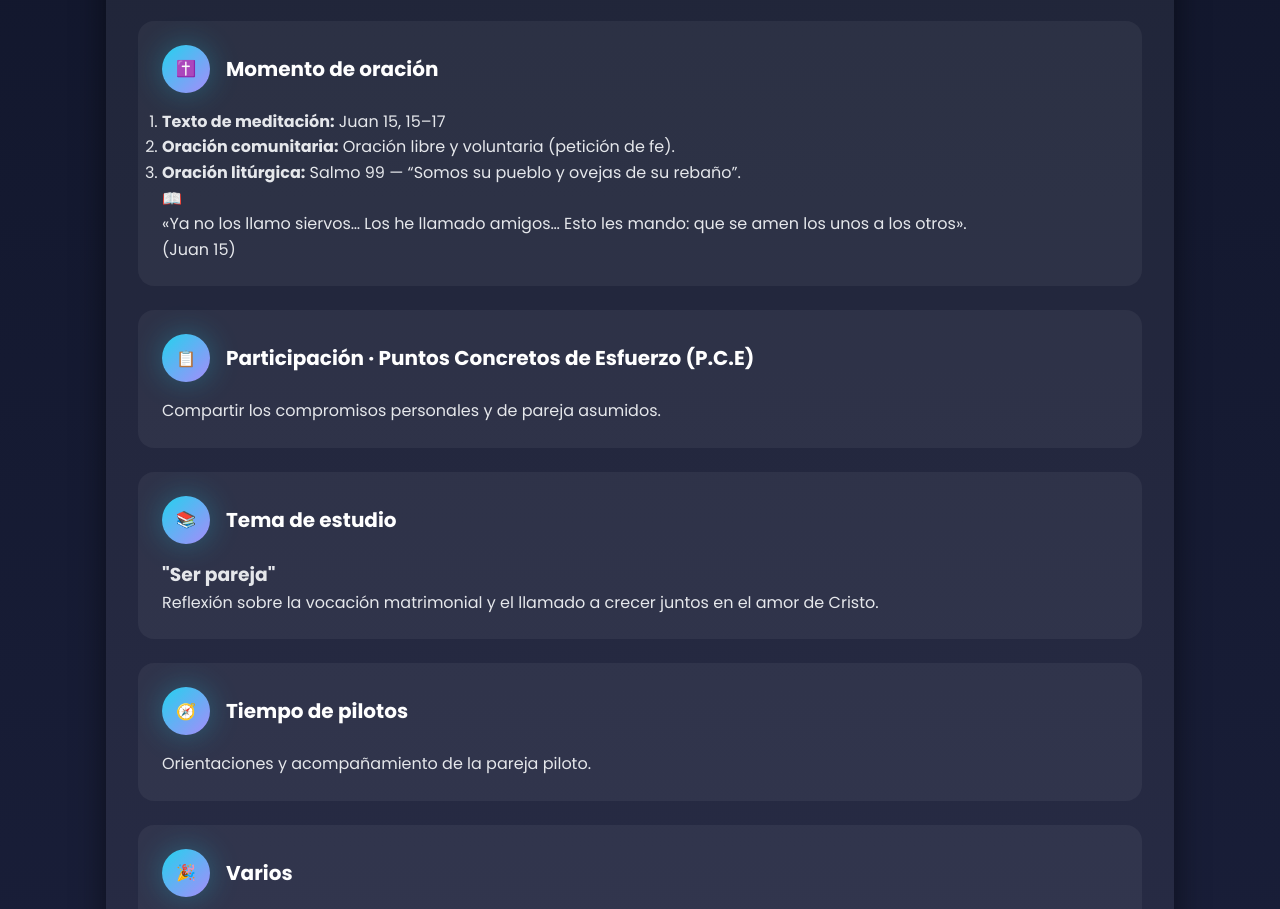
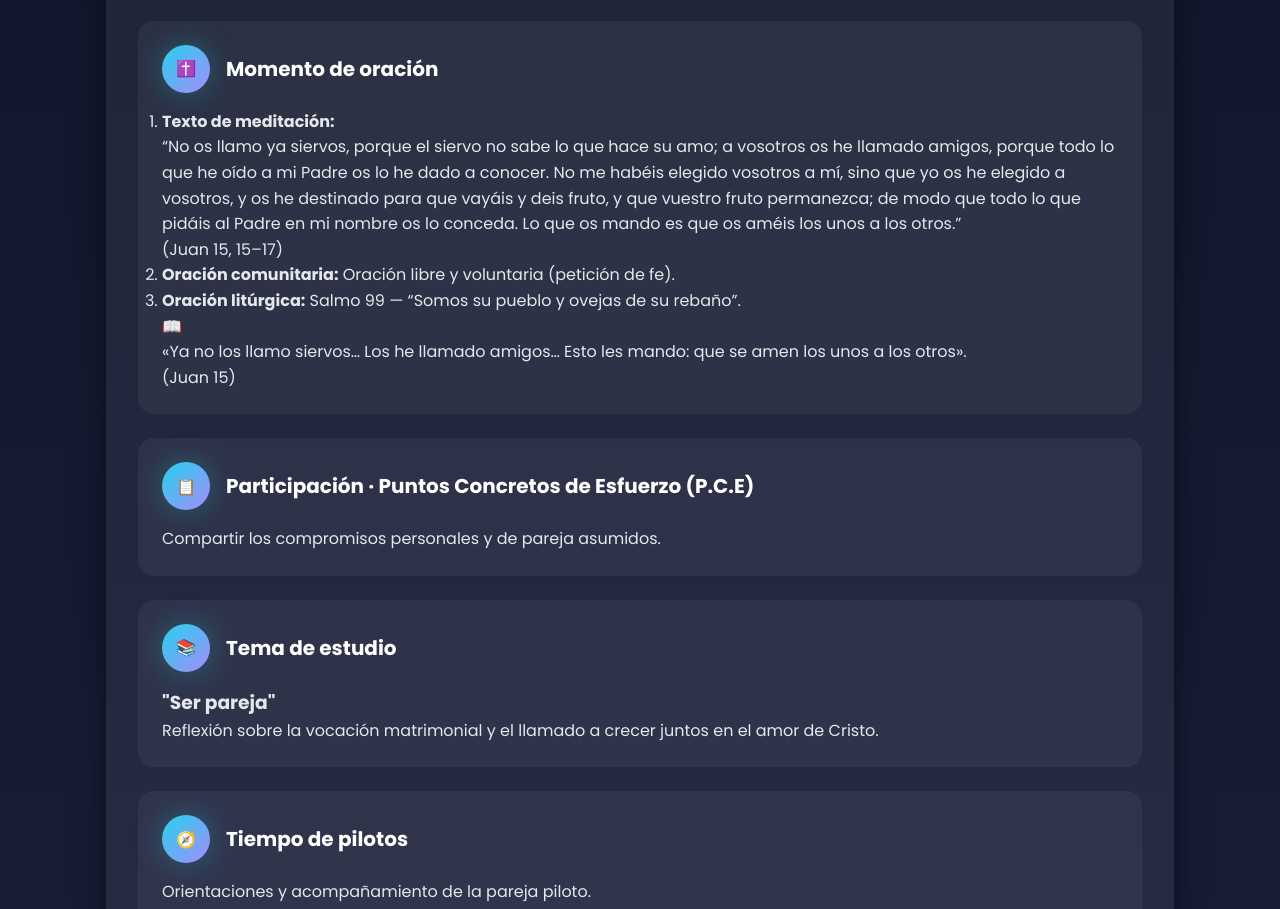
Before and after one commit to valderruten/Pagina, a plain HTML site: page index.html in a window 1280 px wide. Shown: the part 1251-2160 px from the top of the page. Drawn offline with nearby package versions, Linux system fonts and the light colour scheme.

Commit message:
Texto de meditacion

```diff
--- a/index.html
+++ b/index.html
@@ -110,17 +110,33 @@
     <div class="icon-circle">✝️</div>
     <h2>Momento de oración</h2>
   </div>
+
   <ol class="agenda">
-            <li><strong>Texto de meditación:</strong> Juan 15, 15–17</li>
+    <li>
+      <strong>Texto de meditación:</strong>
+      <p class="meditacion-texto">
+        “No os llamo ya siervos, porque el siervo no sabe lo que hace su amo;
+        a vosotros os he llamado amigos, porque todo lo que he oído a mi Padre
+        os lo he dado a conocer.
+        No me habéis elegido vosotros a mí, sino que yo os he elegido a vosotros,
+        y os he destinado para que vayáis y deis fruto, y que vuestro fruto permanezca;
+        de modo que todo lo que pidáis al Padre en mi nombre os lo conceda.
+        Lo que os mando es que os améis los unos a los otros.”
+      </p>
+      <span class="verse-ref">(Juan 15, 15–17)</span>
+    </li>
+
     <li><strong>Oración comunitaria:</strong> Oración libre y voluntaria (petición de fe).</li>
     <li><strong>Oración litúrgica:</strong> Salmo 99 — “Somos su pueblo y ovejas de su rebaño”.</li>
   </ol>
+
   <div class="verse">
     <div class="verse-icon">📖</div>
     <p>«Ya no los llamo siervos… Los he llamado amigos… Esto les mando: que se amen los unos a los otros».</p>
     <span class="verse-ref">(Juan 15)</span>
   </div>
 </section>
+
 
         <!-- P.C.E -->
         <section class="section-card hover-lift">
```
Lines whose indentation alone changed are shown as unchanged.
